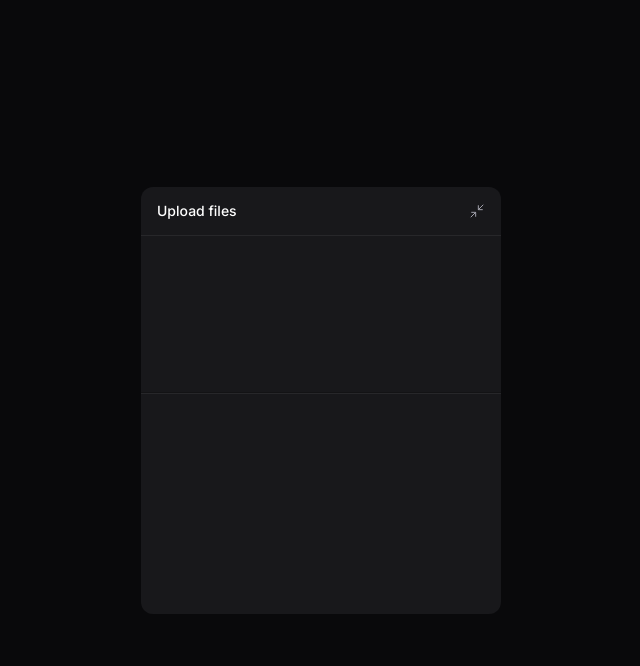
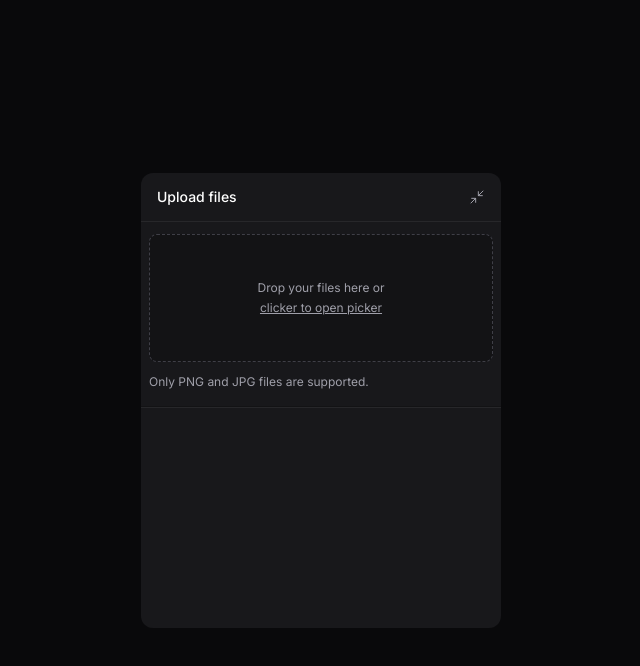
Before and after one commit to MayconAntonioDaniel/web-upload-widget, a React (Vite) app: page / in a window 1280 px wide. Both pictures are taken after a click on the button "Upload files". Shown: the top 666 px of the page, without its empty margins (319-959 px from the left). Built offline with nearby package versions, Linux system fonts and the light colour scheme.

Commit message:
Componentes: Dropzone e Title

```diff
--- a/package.json
+++ b/package.json
@@ -15,6 +15,7 @@
     "lucide-react": "^0.554.0",
     "react": "^19.2.0",
     "react-dom": "^19.2.0",
+    "react-dropzone": "^14.3.8",
     "tailwind-merge": "^3.4.0",
     "tailwind-variants": "^3.1.1",
     "tailwindcss": "^4.1.17"
--- a/src/components/upload-widget-dropzone.tsx
+++ b/src/components/upload-widget-dropzone.tsx
@@ -1,7 +1,27 @@
+import { useDropzone } from 'react-dropzone'
+
 export function UploadWidgetDropzone() {
+  const { getInputProps, getRootProps, isDragActive } = useDropzone({
+    multiple: true,
+    accept: {
+      'image/jpeg': [],
+      'iamge/png': []
+    },
+  })
+
   return (
-    <div className="px-2 h-32">
+    <div className="px-2 flex flex-col gap-3">
+      <div
+        data-active={isDragActive}
+        className='cursor-pointer text-zinc-400 bg-black/20 p-5 rounded-lg border border-zinc-700 border-dashed h-32 flex flex-col items-center justify-center gap-1 hover:border-zinc-600 transition-colors data-[active=true]:bg-indigo-500/10 data-[active=true]:border-indigo-500 data-[active=true]:text-indigo-400'
+        { ...getRootProps()}
+      >
+        <input type='file' { ...getInputProps() }/>
 
+        <span className='text-xs'>Drop your files here or</span>
+        <span className='text-xs underline'>clicker to open picker</span>
+      </div>
+      <span className='text-xs text-zinc-400'>Only PNG and JPG files are supported.</span>
     </div>
   )
 }
--- a/src/components/upload-widget-header.tsx
+++ b/src/components/upload-widget-header.tsx
@@ -1,12 +1,12 @@
 import { Minimize2 } from "lucide-react";
 import { Button } from "./ui/button";
 import * as Collapsible from "@radix-ui/react-collapsible";
+import { UploadWidgetTitle } from "./upload-widget-title";
 
 export function UploadWidgetHeader() {
   return (
     <div className="w-ful l p-4 py-2 bg-white/opacity2 border-zinc-800 border-b flex items-center justify-between">
-      <span className="text-sm font-medium">Upload files</span>
-
+      <UploadWidgetTitle/>
       <Collapsible.Trigger>
         <Button size="icon" className="-mr-2">
           <Minimize2 strokeWidth={ 1.5 } className="size-4"/>
--- a/src/components/upload-widget-minimized-button.tsx
+++ b/src/components/upload-widget-minimized-button.tsx
@@ -1,10 +1,11 @@
 import * as Collapsible from "@radix-ui/react-collapsible"
 import { Maximize2 } from "lucide-react"
+import { UploadWidgetTitle } from "./upload-widget-title"
 
 export function UploadWidgetMinimizedButton() {
   return (
     <Collapsible.Trigger className="group w-full bg-white/opacity2 py-3 px-5 flex items-center justify-between">
-      <span className="text-sm font-medium">Upload files</span>
+      <UploadWidgetTitle/>
       <Maximize2 strokeWidth={ 1.5 } className="size-4 text-zinc-400 group-hover:text-zinc-100"/>
     </Collapsible.Trigger>
   )
--- /dev/null
+++ b/src/components/upload-widget-title.tsx
@@ -0,0 +1,5 @@
+export function UploadWidgetTitle() {
+  return (
+    <span className="text-sm font-medium">Upload files</span>
+  )
+}
```
Also changed, not shown: 1 other file (tests, documents, lock files or other folders).
